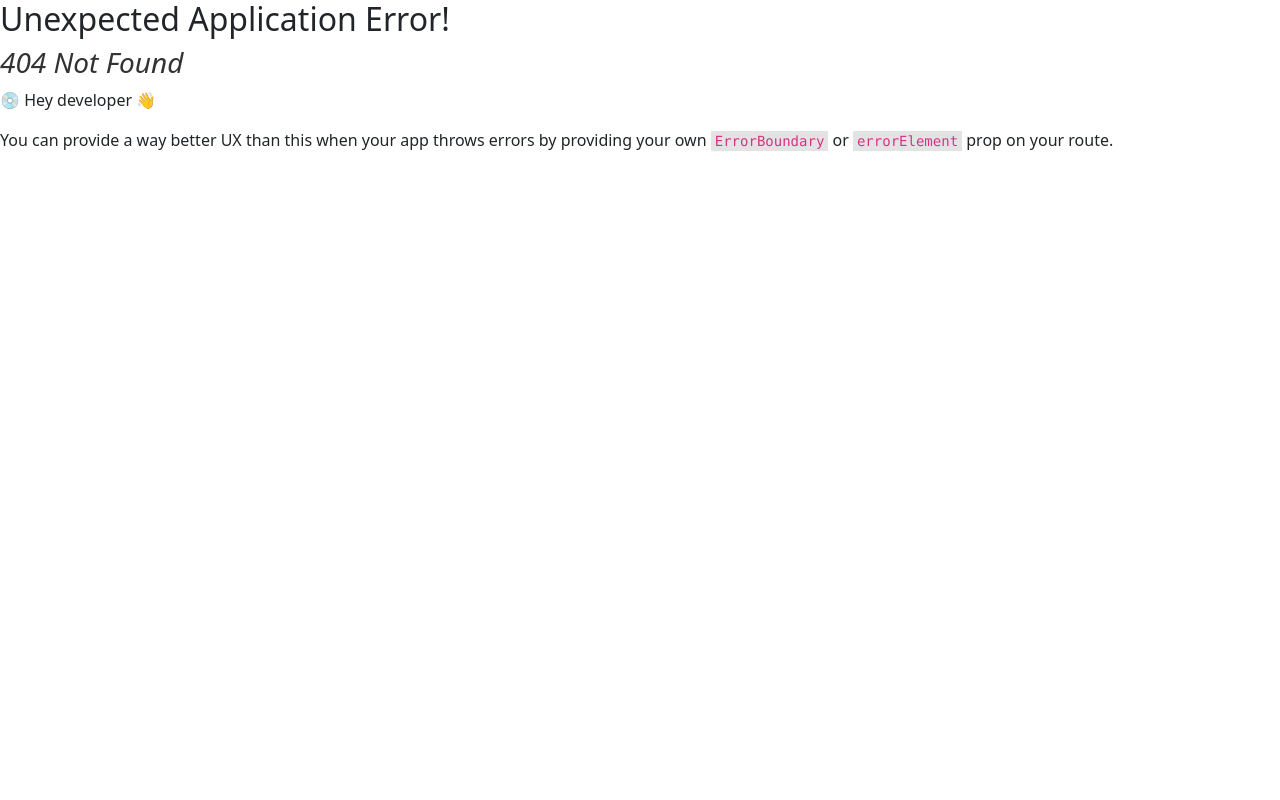
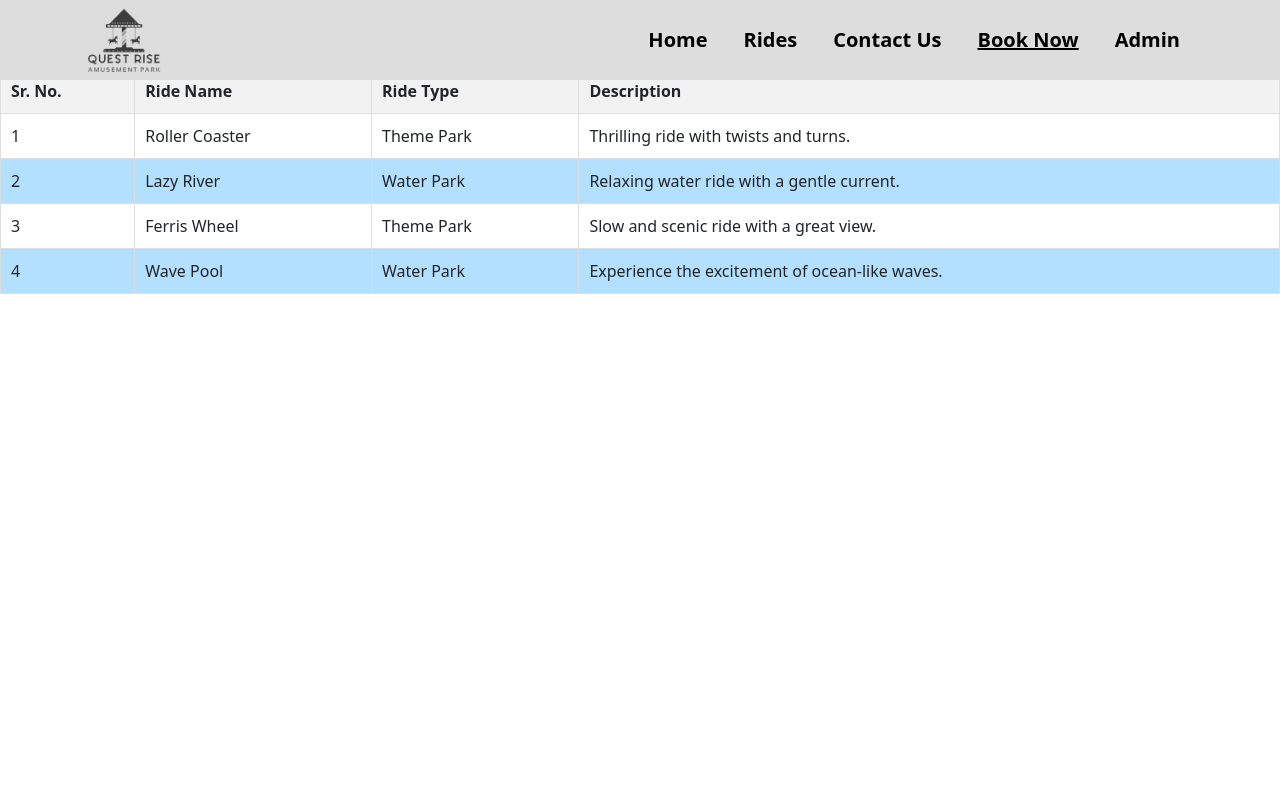
Before and after one commit to khushabuyewale/questrisepark, a React (Create React App) app in the folder Project/client-reactjs/: page /rides in a window 1280 px wide. Before the commit this address had no page. Shown: the top 800 px of the page. Built offline with nearby package versions, Linux system fonts and the light colour scheme.

Commit message:
Added Rides.js

```diff
--- a/Project/client-reactjs/src/Router.js
+++ b/Project/client-reactjs/src/Router.js
@@ -13,6 +13,7 @@ import DeleteDetails from "./components/DeleteDetails";
 import UpdateDetails from "./components/UpdateDetails";
 import Meal from "./components/Meal";
 import Pay from "./components/Pay";
+import Rides from "./components/Rides";
 import Regular from "./components/Regular";
 import Group from "./components/Group";
 import Student from "./components/Student";
@@ -65,6 +66,10 @@ const customeRouter = createBrowserRouter([
       {
         path: "/student",
         element: <Student/>
+      },
+      {
+        path: "/rides",
+        element: <Rides/>
       }
 
     ]
--- a/Project/client-reactjs/src/components/Navbar.js
+++ b/Project/client-reactjs/src/components/Navbar.js
@@ -23,6 +23,9 @@ const Navbar = () => {
               <Link className="nav-link" to="/" style={{fontSize:'20px', color:'black', margin:'10px'}}>Home</Link>
             </li>
             <li className="nav-item">
+              <Link className="nav-link" to="/rides" style={{fontSize:'20px', color:'black', margin:'10px'}}>Rides</Link>
+            </li>
+            <li className="nav-item">
               <Link className="nav-link" to="/contactUs" style={{fontSize:'20px', color: 'black', margin:'10px'}}>Contact Us</Link>
             </li>
             <li className="nav-item">
--- /dev/null
+++ b/Project/client-reactjs/src/components/Rides.js
@@ -0,0 +1,80 @@
+// Rides.js
+
+import React from 'react';
+
+const RidesTable = ({ rides }) => {
+  const tableStyle = {
+    width: '100%',
+    borderCollapse: 'collapse',
+    marginTop: '20px',
+
+  };
+
+  const cellStyle = {
+    border: '1px solid #ddd',
+    padding: '10px',
+    textAlign: 'left',
+  };
+
+  const headerCellStyle = {
+    backgroundColor: '#f2f2f2',
+  };
+  const getCellStyle = (rideType) => {
+    // Define additional styles based on ride type
+    if (rideType === 'Water Park') {
+      return { backgroundColor: '#b3e0ff' }; // Example background color for water park rides
+    }
+
+    // Add more conditions as needed
+    return {};
+  };
+  return (
+    <div style={{height:'100vh'}}>
+   <table style={tableStyle}>
+        <thead>
+          <tr>
+            <th style={{ ...cellStyle, ...headerCellStyle }}>Sr. No.</th>
+            <th style={{ ...cellStyle, ...headerCellStyle }}>Ride Name</th>
+            <th style={{ ...cellStyle, ...headerCellStyle }}>Ride Type</th>
+            <th style={{ ...cellStyle, ...headerCellStyle }}>Description</th>
+          </tr>
+        </thead>
+        <tbody>
+          {rides.map((ride, index) => (
+            <tr key={index} style={getCellStyle(ride.type)}>
+              <td style={cellStyle}>{index + 1}</td>
+              <td style={cellStyle}>{ride.name}</td>
+              <td style={cellStyle}>{ride.type}</td>
+              <td style={cellStyle}>{ride.description}</td>
+            </tr>
+          ))}
+        </tbody>
+      </table>
+    </div>
+  );
+};
+
+const Rides = () => {
+  const containerStyle = {
+    textAlign: 'center',
+  };
+
+  // Updated rides data
+  const rides = [
+    { name: 'Roller Coaster', type: 'Theme Park', description: 'Thrilling ride with twists and turns.' },
+    { name: 'Lazy River', type: 'Water Park', description: 'Relaxing water ride with a gentle current.' },
+
+    { name: 'Ferris Wheel', type: 'Theme Park', description: 'Slow and scenic ride with a great view.' },
+    { name: 'Wave Pool', type: 'Water Park', description: 'Experience the excitement of ocean-like waves.' },
+    // Add more rides as needed
+  ];
+
+  return (
+    <div style={containerStyle}>
+      <h1>Rides Information</h1>
+      <RidesTable rides={rides} />
+    </div>
+  );
+};
+
+export default Rides;
```
